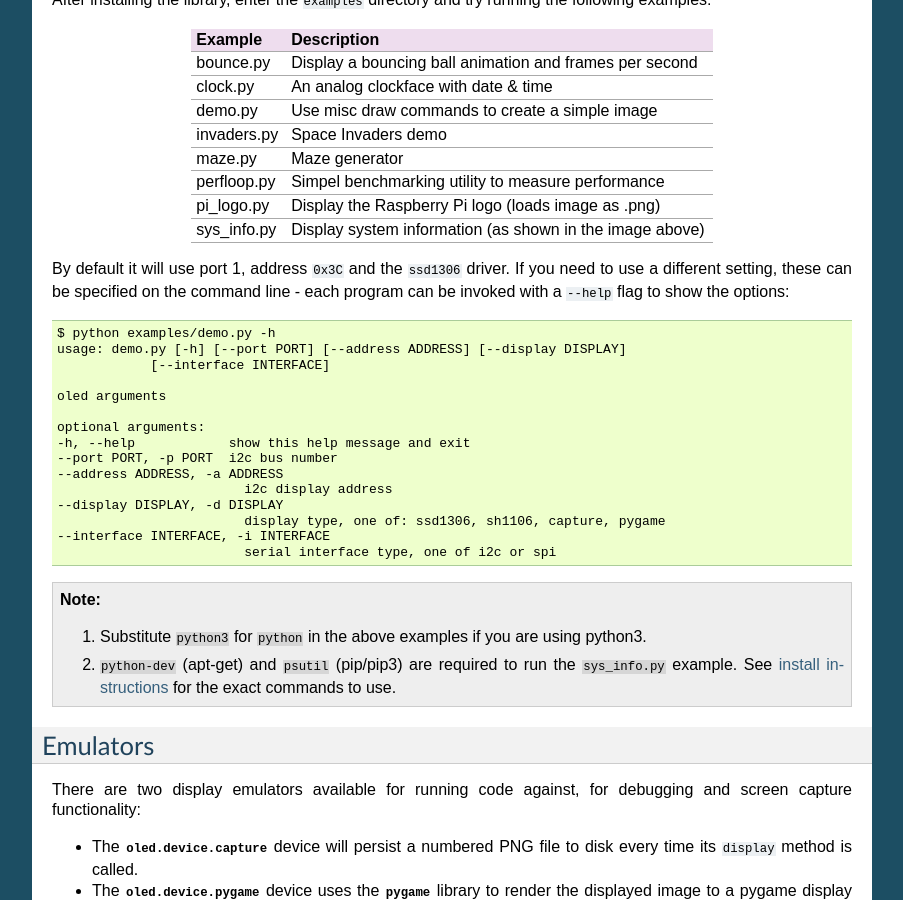
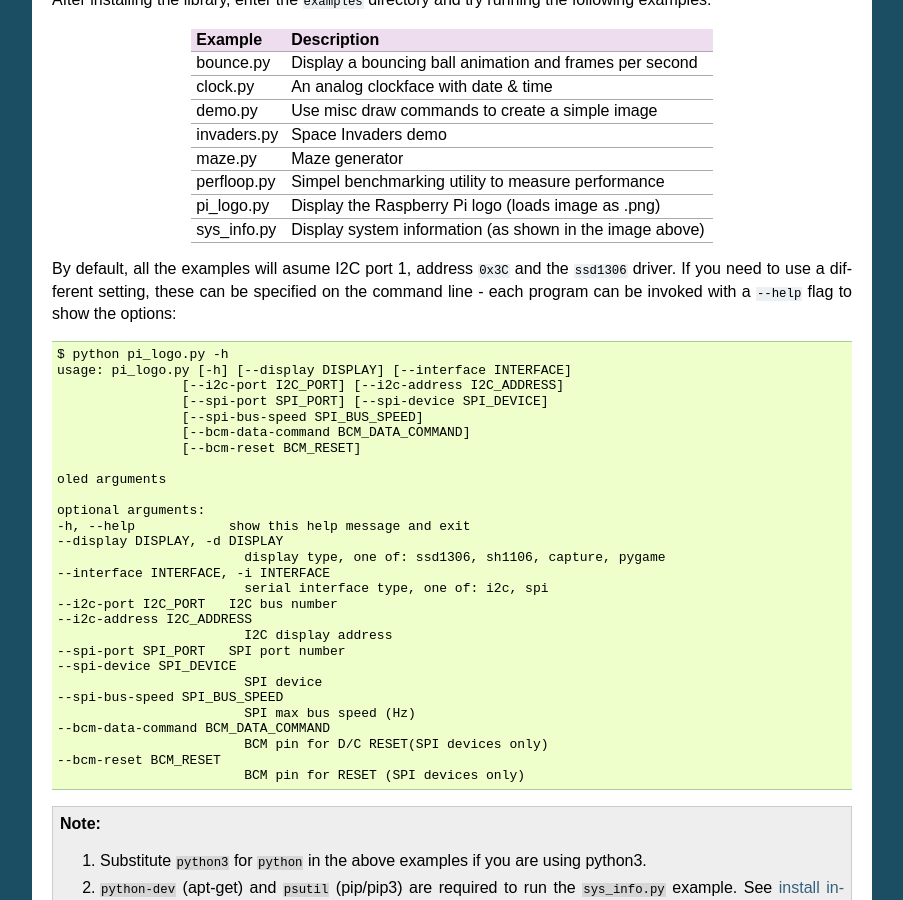
Before and after one commit to rm-hull/luma.oled, a Sphinx documentation site: the page built from doc/python-usage.rst, in a window 1280 px wide and 900 px high, scrolled down 809 px. Shown: the whole window, without its empty margins (198-1101 px from the left). Built offline with Sphinx 7.4.7, drawn with Linux system fonts in a browser that asks for light colours.

Commit message:
Extend demo-opts to allow SPI settings

```diff
--- a/doc/python-usage.rst
+++ b/doc/python-usage.rst
@@ -62,25 +62,39 @@ pi_logo.py   Display the Raspberry Pi logo (loads image as .png)
 sys_info.py  Display system information (as shown in the image above)
 ============ ========================================================
 
-By default it will use port 1, address ``0x3C`` and the ``ssd1306`` driver.
-If you need to use a different setting, these can be specified on the command
-line - each program can be invoked with a ``--help`` flag to show the options::
+By default, all the examples will asume I2C port 1, address ``0x3C`` and the
+``ssd1306`` driver.  If you need to use a different setting, these can be
+specified on the command line - each program can be invoked with a ``--help``
+flag to show the options::
 
-  $ python examples/demo.py -h
-  usage: demo.py [-h] [--port PORT] [--address ADDRESS] [--display DISPLAY]
-	      [--interface INTERFACE]
+    $ python pi_logo.py -h
+    usage: pi_logo.py [-h] [--display DISPLAY] [--interface INTERFACE]
+                    [--i2c-port I2C_PORT] [--i2c-address I2C_ADDRESS]
+                    [--spi-port SPI_PORT] [--spi-device SPI_DEVICE]
+                    [--spi-bus-speed SPI_BUS_SPEED]
+                    [--bcm-data-command BCM_DATA_COMMAND]
+                    [--bcm-reset BCM_RESET]
 
-  oled arguments
+    oled arguments
 
-  optional arguments:
-  -h, --help            show this help message and exit
-  --port PORT, -p PORT  i2c bus number
-  --address ADDRESS, -a ADDRESS
-                          i2c display address
-  --display DISPLAY, -d DISPLAY
-                          display type, one of: ssd1306, sh1106, capture, pygame
-  --interface INTERFACE, -i INTERFACE
-			  serial interface type, one of i2c or spi
+    optional arguments:
+    -h, --help            show this help message and exit
+    --display DISPLAY, -d DISPLAY
+                            display type, one of: ssd1306, sh1106, capture, pygame
+    --interface INTERFACE, -i INTERFACE
+                            serial interface type, one of: i2c, spi
+    --i2c-port I2C_PORT   I2C bus number
+    --i2c-address I2C_ADDRESS
+                            I2C display address
+    --spi-port SPI_PORT   SPI port number
+    --spi-device SPI_DEVICE
+                            SPI device
+    --spi-bus-speed SPI_BUS_SPEED
+                            SPI max bus speed (Hz)
+    --bcm-data-command BCM_DATA_COMMAND
+                            BCM pin for D/C RESET(SPI devices only)
+    --bcm-reset BCM_RESET
+                            BCM pin for RESET (SPI devices only)
 
 .. note::
    #. Substitute ``python3`` for ``python`` in the above examples if you are using python3.
```
Also changed, not shown: 1 other file.
